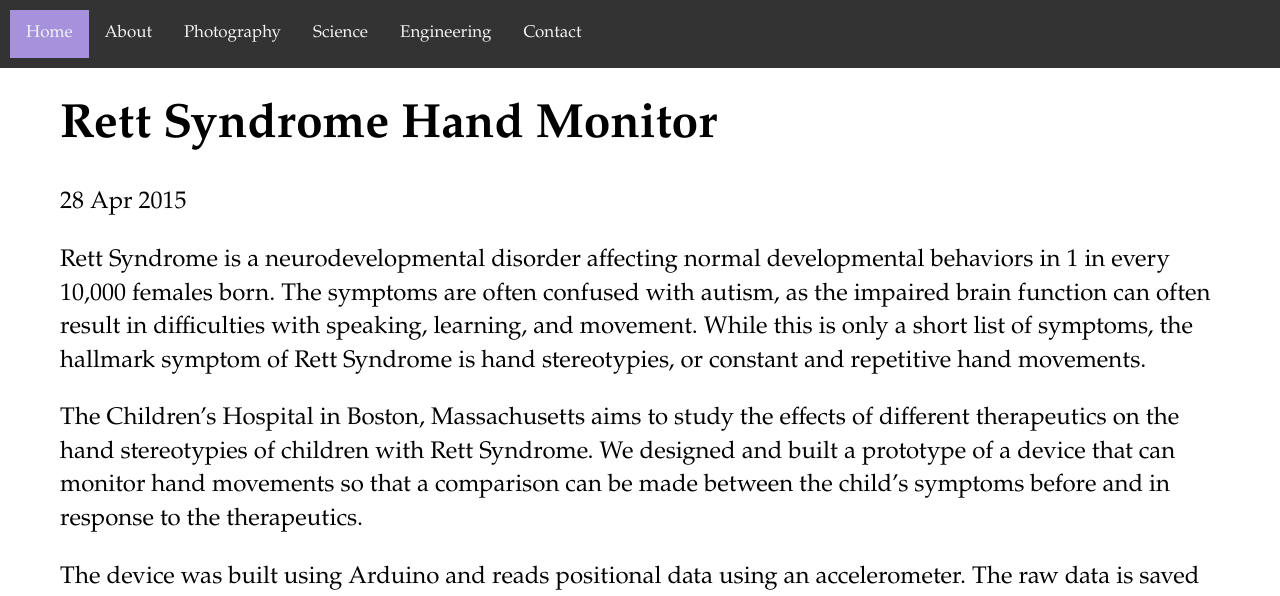
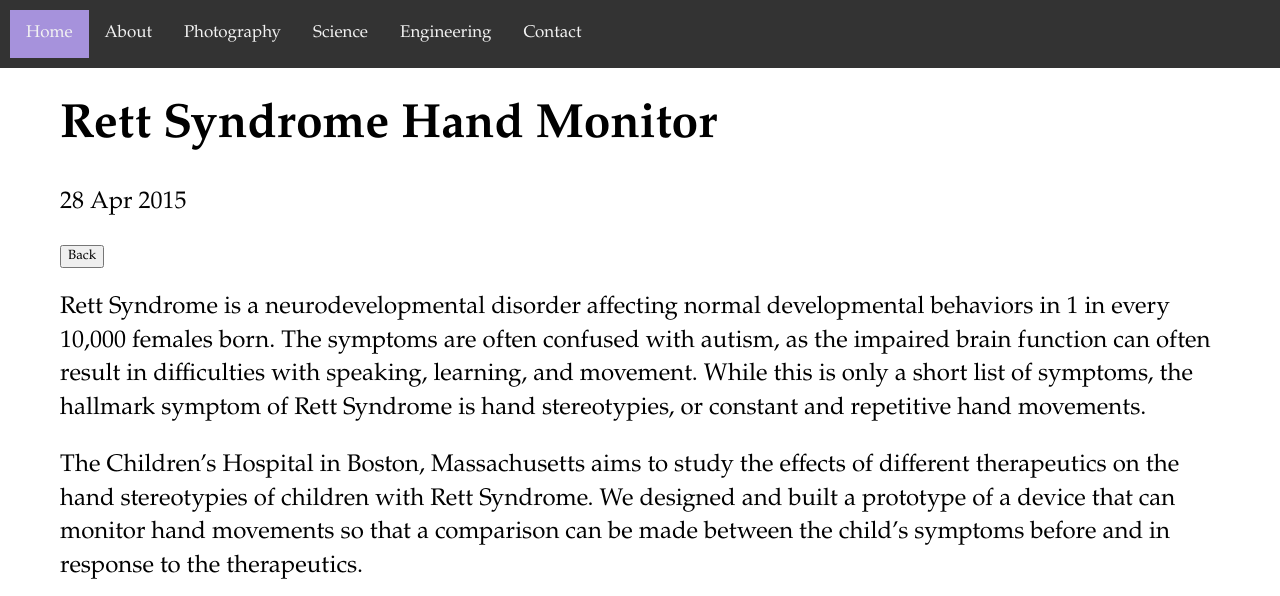
Before and after one commit to echang17/echang17.github.io, a Jekyll site: the page built from _posts/2015-04-28-Rett-Syndrome-Hand-Monitor.md, in a window 1280 px wide and 1129 px high. Shown: the top 596 px of the window. Built offline with Jekyll 4.4.1, drawn with Linux system fonts in a browser that asks for light colours.

Commit message:
Update post.html

```diff
--- a/_layouts/post.html
+++ b/_layouts/post.html
@@ -5,14 +5,15 @@ layout: default
 <h1>{{ page.title }}</h1>
 </div>
 <p class="meta">{{ page.date | date_to_string }}</p>
+<script>
+function goBack() {
+  window.history.back()
+}
+</script>
+<button onclick="goBack()">Back</button>
 
 <div class="post">
   {{ content }}
 </div>
 
-<script>
-function goBack() {
-  window.history.back()
-}
-</script>
-<button onclick="goBack()">Go Back</button>
+<button onclick="goBack()">Back</button>
```
